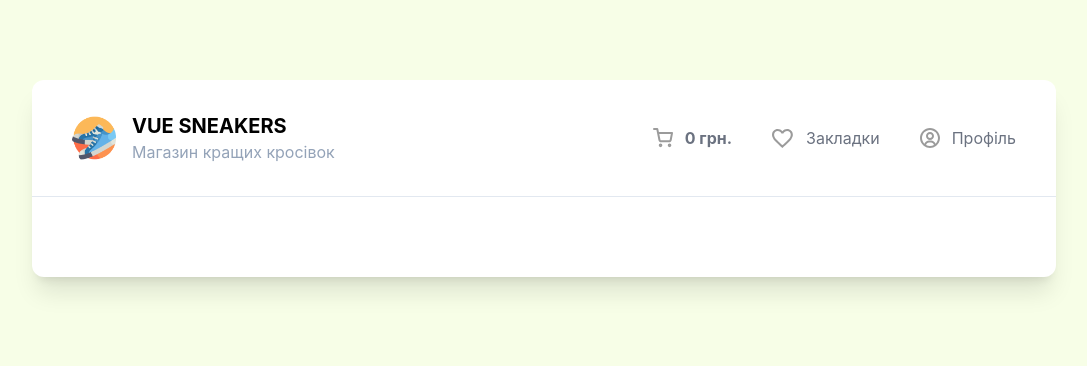
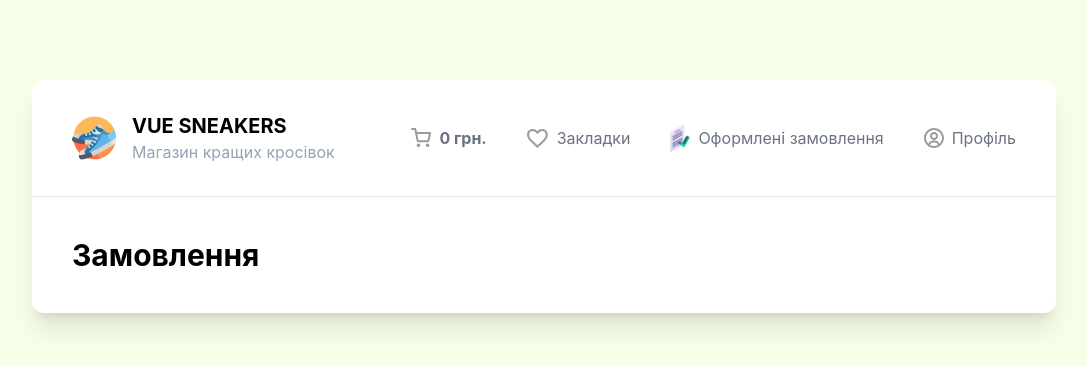
Before and after one commit to Yevhen0905/sneaker_store, a Vue app: page /orders in a window 1280 px wide. Shown: the top 366 px of the page, without its empty margins (96-1183 px from the left). Built offline with nearby package versions, Linux system fonts and the light colour scheme.

Commit message:
update orders

```diff
--- a/src/App.vue
+++ b/src/App.vue
@@ -14,7 +14,7 @@
 </template>
 
 <script setup>
-import { ref, computed, provide, watch } from 'vue'
+import { ref, computed, provide, watch, onMounted } from 'vue'
 
 import Header from './components/Header.vue'
 import Drawer from './components/Drawer.vue'
@@ -52,7 +52,6 @@ const removeFromCart = (item) => {
 provide('cart', {
   cart,
   closeDrawer,
-  openDrawer,
   addToCart,
   removeFromCart
 })
@@ -66,4 +65,9 @@ watch(
     deep: true
   }
 )
+
+onMounted(() => {
+  cart.value = JSON.parse(localStorage.getItem('cart')) || []
+})
+
 </script>
--- a/src/components/Drawer.vue
+++ b/src/components/Drawer.vue
@@ -80,7 +80,7 @@ const createOrder = async () => {
       totalPrice: props.totalPrice
     })
 
-    cart.value = [cart.value]
+    cart.value = []
     orderId.value = data.id
   } catch (e) {
     console.log(e)
--- a/src/components/Header.vue
+++ b/src/components/Header.vue
@@ -1,5 +1,7 @@
 <template>
-  <header class="flex justify-between laptop:flex-col laptop:items-center border-b border-slate-200 px-10 py-8">
+  <header
+    class="flex justify-between laptop:flex-col laptop:items-center border-b border-slate-200 px-10 py-8"
+  >
     <router-link to="/">
       <div class="flex items-center laptop:mb-10 gap-4">
         <img src="/logo.png" alt="Logo" class="w-11" />
@@ -13,18 +15,24 @@
     <ul class="flex items-center gap-10">
       <li
         @click="emit('openDrawer')"
-        class="flex items-center gap-3 cursor-pointer text-gray-500 hover:text-black"
+        class="flex items-center gap-2 cursor-pointer text-gray-500 hover:text-black"
       >
         <img src="/cart.svg" alt="Cart" />
         <b>{{ totalPrice }} грн.</b>
       </li>
       <router-link to="/favorites">
-        <li class="flex items-center gap-3 cursor-pointer text-gray-500 hover:text-black">
+        <li class="flex items-center gap-2 cursor-pointer text-gray-500 hover:text-black">
           <img src="/heart.svg" alt="Favorite" />
           <span>Закладки</span>
         </li></router-link
       >
-      <li class="flex items-center gap-3 cursor-pointer text-gray-500 hover:text-black">
+      <router-link to="/orders">
+        <li class="flex items-center gap-2 cursor-pointer text-gray-500 hover:text-black">
+          <img class="w-5" src="/order-success-icon.png" alt="" />
+          <span>Оформлені замовлення</span>
+        </li>
+      </router-link>
+      <li class="flex items-center gap-2 cursor-pointer text-gray-500 hover:text-black">
         <img src="/profile.svg" alt="Favorite" />
         <span>Профіль</span>
       </li>
--- a/src/pages/Home.vue
+++ b/src/pages/Home.vue
@@ -42,22 +42,26 @@ const filters = reactive({
 
 const { cart, addToCart, removeFromCart } = inject('cart')
 
-const addToFavorite = async (item) => {
+const getItems = async () => {
   try {
-    if (!item.isFavorite) {
-      const obj = {
-        parentId: item.id,
-        item
-      }
-      item.isFavorite = true
+    const params = {
+      sortBy: filters.sortBy
+    }
 
-      const { data } = await axios.post('https://657eea2aac18512f.mokky.dev/favorites', obj)
-      item.favoriteId = data.id
-    } else {
-      item.isFavorite = false
-      await axios.delete(`https://657eea2aac18512f.mokky.dev/favorites/${item.favoriteId}`)
-      item.favoriteId = null
+    if (filters.searchQuery) {
+      params.title = `*${filters.searchQuery}*`
     }
+
+    const { data } = await axios.get('https://657eea2aac18512f.mokky.dev/items', {
+      params
+    })
+
+    items.value = await data.map((obg) => ({
+      ...obg,
+      isFavorite: false,
+      favoriteId: null,
+      isAdded: false
+    }))
   } catch (e) {
     console.log(e)
   }
@@ -84,25 +88,22 @@ const getFavorites = async () => {
   }
 }
 
-const getItems = async () => {
+const addToFavorite = async (item) => {
   try {
-    const params = {
-      sortBy: filters.sortBy
+    if (!item.isFavorite) {
+      const obj = {
+        parentId: item.id,
+        item
+      }
+      item.isFavorite = true
+
+      const { data } = await axios.post('https://657eea2aac18512f.mokky.dev/favorites', obj)
+      item.favoriteId = data.id
+    } else {
+      item.isFavorite = false
+      await axios.delete(`https://657eea2aac18512f.mokky.dev/favorites/${item.favoriteId}`)
+      item.favoriteId = null
     }
-
-    if (filters.searchQuery) {
-      params.title = `*${filters.searchQuery}*`
-    }
-
-    const { data } = await axios.get('https://657eea2aac18512f.mokky.dev/items', {
-      params
-    })
-    items.value = await data.map((obg) => ({
-      ...obg,
-      isFavorite: false,
-      favoriteId: null,
-      isAdded: false
-    }))
   } catch (e) {
     console.log(e)
   }
@@ -126,8 +127,6 @@ watch(cart, () => {
 })
 
 onMounted(async () => {
-  cart.value = JSON.parse(localStorage.getItem('cart')) || []
-
   await getItems()
   await getFavorites()
 
--- /dev/null
+++ b/src/pages/OrderList.vue
@@ -0,0 +1,9 @@
+<template>
+    <div>
+        <h1 class="text-3xl font-bold">Замовлення</h1>
+    </div>
+</template>
+
+<script setup>
+
+</script>
--- a/src/router/index.js
+++ b/src/router/index.js
@@ -2,12 +2,14 @@ import { createRouter, createWebHistory } from 'vue-router'
 
 import Home from '../pages/Home.vue'
 import Favorites from '../pages/Favorites.vue'
+import OrderList from '../pages/OrderList.vue'
 
 const router = createRouter({
   history: createWebHistory(),
   routes: [
     { path: '/', name: 'Home', component: Home },
-    { path: '/favorites', name: 'Favorites', component: Favorites }
+    { path: '/favorites', name: 'Favorites', component: Favorites },
+    { path: '/orders', name: 'orders', component: OrderList }
   ]
 })
 
```
